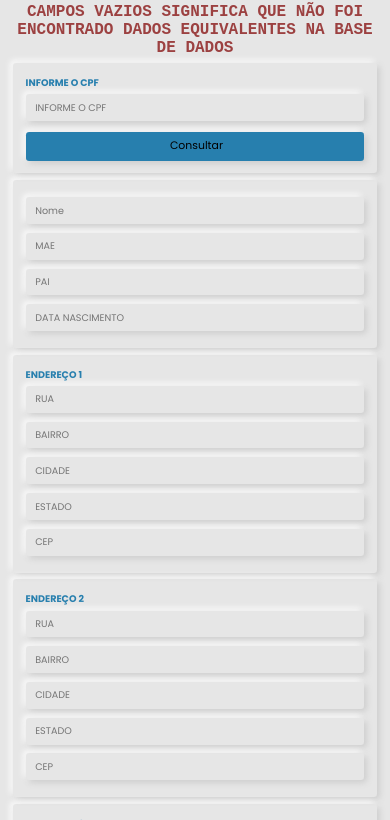
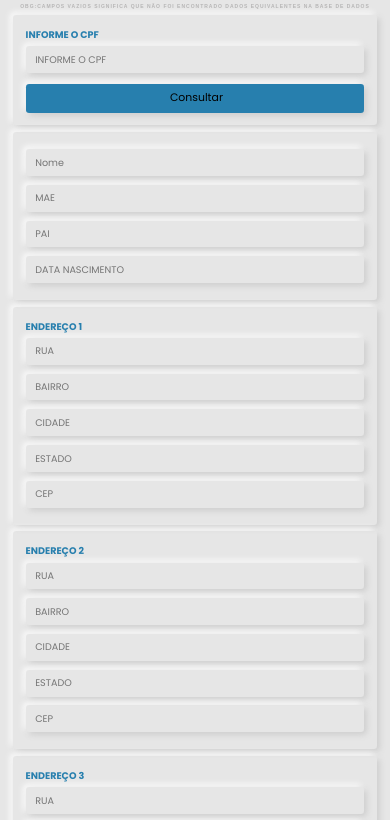
Before and after one commit to PabloDantasDev/data-det, a plain HTML site: page index.html in a window 390 px wide. Shown: the part 71-891 px from the top of the page. Drawn offline with Linux system fonts and the light colour scheme; no server answers; a script that the page names is missing.

Commit message:
Atualização Obs Campos

```diff
--- a/index.html
+++ b/index.html
@@ -23,7 +23,7 @@
     <section class="cpf" id="cpf">
 
         <h1 class="headingCPF"> <span>CONSULTAR</span> CPF </h1>
-        <h3>CAMPOS VAZIOS SIGNIFICA QUE NÃO FOI ENCONTRADO DADOS EQUIVALENTES NA BASE DE DADOS</h3>
+        <h3>OBG:CAMPOS VAZIOS SIGNIFICA QUE NÃO FOI ENCONTRADO DADOS EQUIVALENTES NA BASE DE DADOS</h3>
 
         <form>
             <h1 id="cpf">INFORME O CPF </h1>
--- a/style.css
+++ b/style.css
@@ -31,12 +31,13 @@ P{
     font-size: 15px;
     font-family: monospace;
 }
-H3{
-    font-size: 16px;
+h3{
+    font-size: 8px;
+    letter-spacing: 1px;
     text-align: center;
-    color: rgb(156, 65, 65);
+    color: rgba(92, 88, 88, 0.26);
     font-weight: bold;
-    font-family: monospace;
+    font-family: Arial, Helvetica, sans-serif;
 }
 .container .box-container{
     display: grid;
@@ -400,6 +401,14 @@ section{
     body{
         padding-left: 0;
     }
+    h3{
+        font-size: 5px;
+        letter-spacing: 1px;
+        text-align: center;
+        color: rgba(112, 109, 109, 0.397);
+        font-weight: bold;
+        font-family: Arial, Helvetica, sans-serif;
+    }
 
     .header{
         left:-110%;
```
